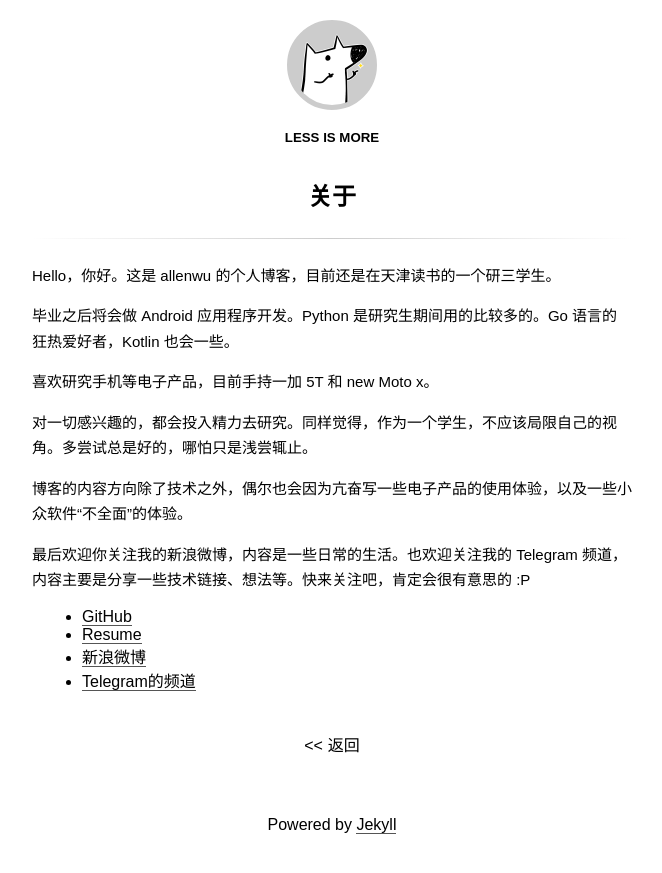
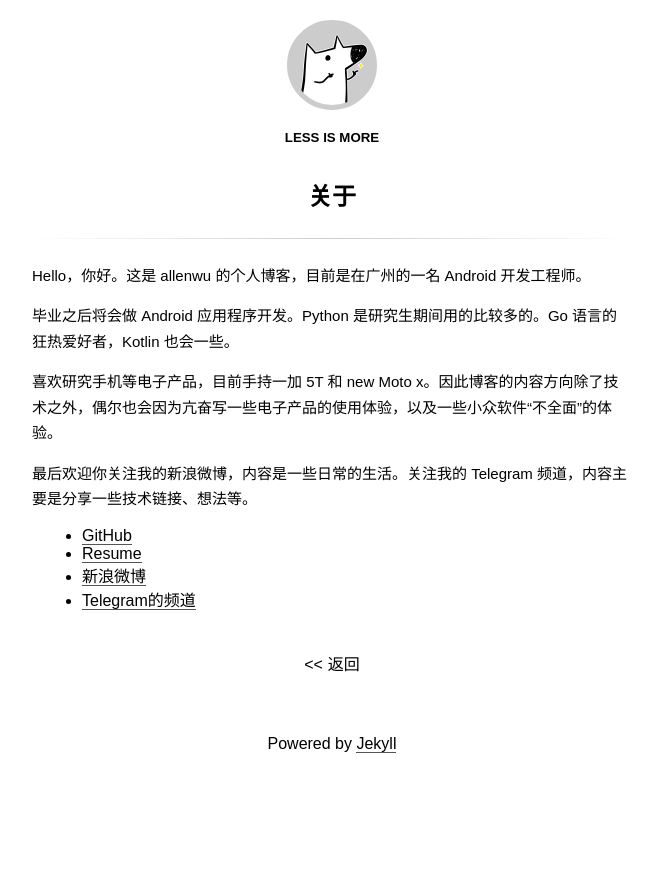
Before and after one commit to wuchangfeng/wuchangfeng.github.io, a Jekyll site: the page built from about.md, in a window 1280 px wide. Shown: the top 873 px of the page, without its empty margins (308-970 px from the left). Built offline with Jekyll 4.4.1, drawn with Linux system fonts in a browser that asks for light colours; some web fonts are replaced; comment, search, counter and statistics services are not loaded.

Commit message:
今天好懒:blue_heart:

```diff
--- a/about.md
+++ b/about.md
@@ -2,17 +2,13 @@
 title: 关于
 ---
 
-Hello，你好。这是 allenwu 的个人博客，目前还是在天津读书的一个研三学生。
+Hello，你好。这是 allenwu 的个人博客，目前是在广州的一名 Android 开发工程师。
 
 毕业之后将会做 Android 应用程序开发。Python 是研究生期间用的比较多的。Go 语言的狂热爱好者，Kotlin 也会一些。
 
-喜欢研究手机等电子产品，目前手持一加 5T 和 new Moto x。
+喜欢研究手机等电子产品，目前手持一加 5T 和 new Moto x。因此博客的内容方向除了技术之外，偶尔也会因为亢奋写一些电子产品的使用体验，以及一些小众软件“不全面”的体验。
 
-对一切感兴趣的，都会投入精力去研究。同样觉得，作为一个学生，不应该局限自己的视角。多尝试总是好的，哪怕只是浅尝辄止。
-
-博客的内容方向除了技术之外，偶尔也会因为亢奋写一些电子产品的使用体验，以及一些小众软件“不全面”的体验。
-
-最后欢迎你关注我的新浪微博，内容是一些日常的生活。也欢迎关注我的 Telegram 频道，内容主要是分享一些技术链接、想法等。快来关注吧，肯定会很有意思的 :P
+最后欢迎你关注我的新浪微博，内容是一些日常的生活。关注我的 Telegram 频道，内容主要是分享一些技术链接、想法等。
 
 * [GitHub](https://github.com/wuchangfeng)
 * [Resume](https://drive.google.com/open?id=0B6gujcpxNOMYN2hZYmtQUk11X2c)
```
